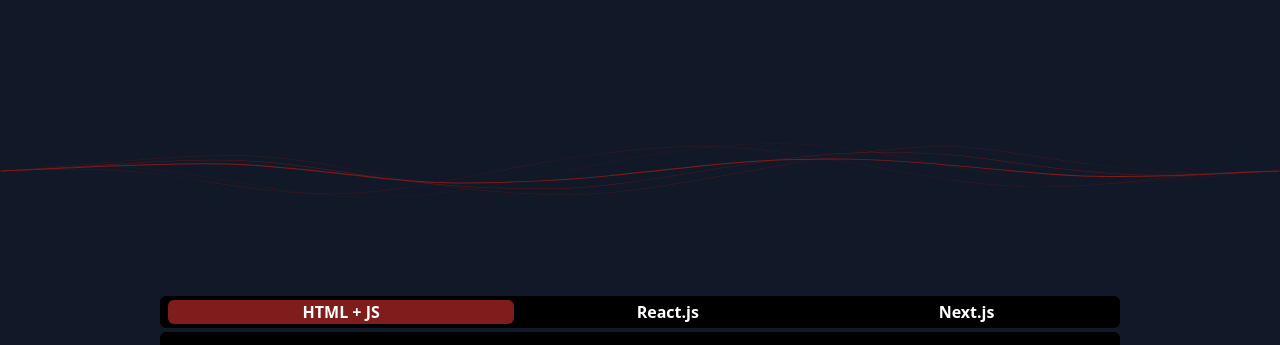
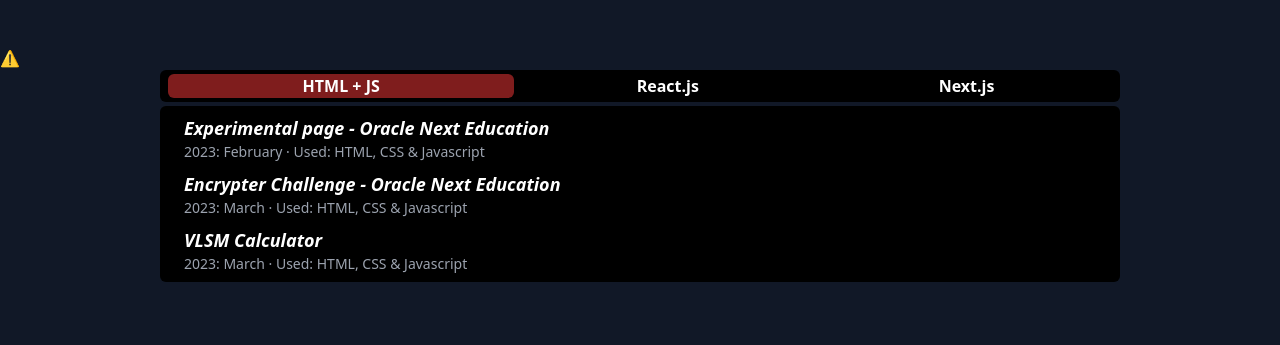
Before and after one commit to Rublox99/portafolio-ruben-almendares, a React (Vite) app: page / in a window 1280 px wide. Shown: the part 344-689 px from the top of the page. Built offline with nearby package versions, Linux system fonts and the light colour scheme; no server answers.

Commit message:
Se cambió el directorio que contiene las ondas.json

```diff
--- a/src/components/Divisor.jsx
+++ b/src/components/Divisor.jsx
@@ -4,7 +4,7 @@ import { Player } from "@lottiefiles/react-lottie-player"
 const Divisor = () => {
   return (
     <>
-      <Player src='src/graphics/webGraphics/divisorWaves.json' className='w-full'
+      <Player src='webGraphics/divisorWaves.json' className='w-full'
       loop autoplay speed={0.1}/>
     </>
   )
```
